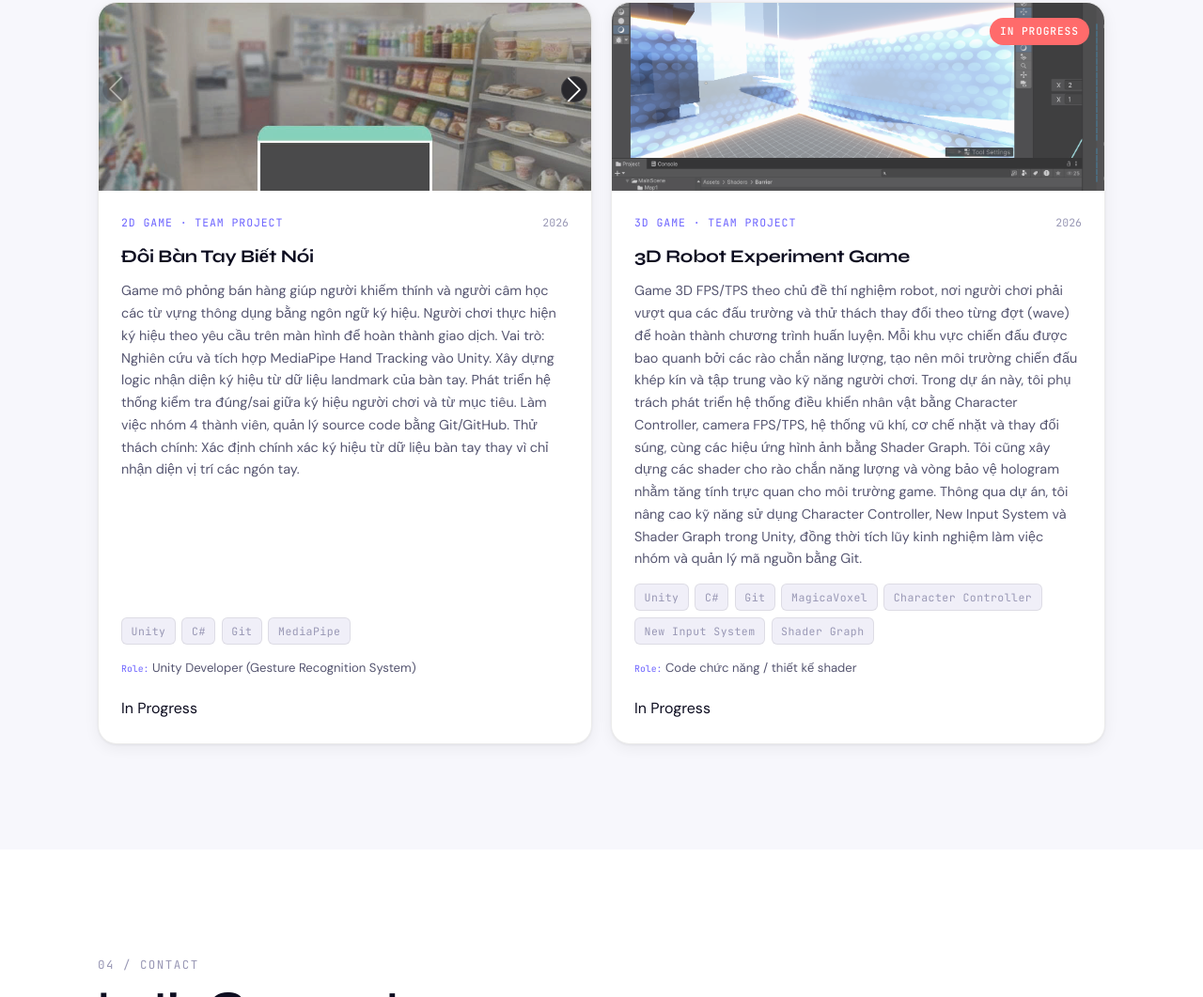
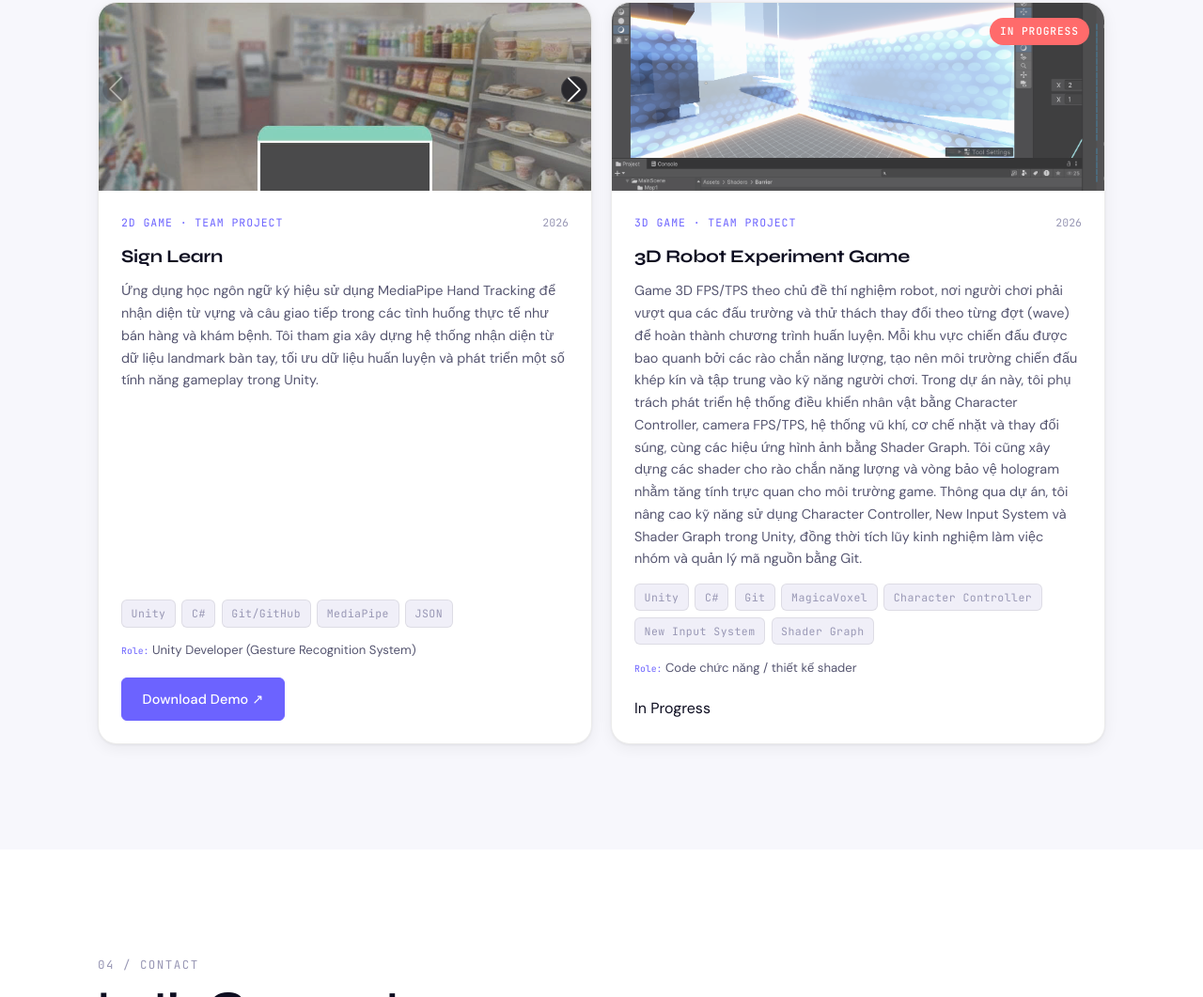
Before and after one commit to nguyenlamgiabao/Portfolio, a website: page index.html in a window 1280 px wide. Shown: the part 3621-4682 px from the top of the page at 94% size. Drawn offline with nearby package versions, Linux system fonts and the light colour scheme.

Commit message:
Update index.html

```diff
--- a/index.html
+++ b/index.html
@@ -462,31 +462,33 @@
               <span class="project-year">2026</span>
             </div>
 
-            <h3 class="project-title">Đôi Bàn Tay Biết Nói</h3>
+            <h3 class="project-title">Sign Learn</h3>
 
             <p class="project-desc">
-             Game mô phỏng bán hàng giúp người khiếm thính và người câm học các từ vựng thông dụng bằng ngôn ngữ ký hiệu. Người chơi thực hiện ký hiệu theo yêu cầu trên màn hình để hoàn thành giao dịch.
-             Vai trò:
-
-              Nghiên cứu và tích hợp MediaPipe Hand Tracking vào Unity.
-              Xây dựng logic nhận diện ký hiệu từ dữ liệu landmark của bàn tay.
-              Phát triển hệ thống kiểm tra đúng/sai giữa ký hiệu người chơi và từ mục tiêu.
-              Làm việc nhóm 4 thành viên, quản lý source code bằng Git/GitHub.
-
-              Thử thách chính: Xác định chính xác ký hiệu từ dữ liệu bàn tay thay vì chỉ nhận diện vị trí các ngón tay.
+              Ứng dụng học ngôn ngữ ký hiệu sử dụng MediaPipe Hand Tracking để nhận diện từ vựng
+              và câu giao tiếp trong các tình huống thực tế như bán hàng và khám bệnh.
+              Tôi tham gia xây dựng hệ thống nhận diện từ dữ liệu landmark bàn tay,
+              tối ưu dữ liệu huấn luyện và phát triển một số tính năng gameplay trong Unity.
             </p>
             <div class="project-stack">
               <span class="stack-tag">Unity</span>
               <span class="stack-tag">C#</span>
-              <span class="stack-tag">Git</span>
+              <span class="stack-tag">Git/GitHub</span>
               <span class="stack-tag">MediaPipe</span>
+              <span class="stack-tag">JSON</span>
             </div>
             <div class="project-role">
               <span class="mono">Role:</span> Unity Developer (Gesture Recognition System)
             </div>
             <div class="project-links">
 
-               <p>In Progress</p>
+               <!-- <a href="https://github.com/nguyenlamgiabao/Gam202" target="_blank" rel="noopener" class="btn btn-primary">
+                GitHub ↗
+              </a> -->
+
+               <a href="https://github.com/nguyenlamgiabao/Portfolio/releases/download/demo/SignLearn_v01.rar" target="_blank" rel="noopener" class="btn btn-primary">
+                Download Demo ↗
+              </a>
               <!-- <a href="https://github.com/YOUR_USERNAME/group-3d-game" target="_blank" rel="noopener" class="btn btn-outline">
                 GitHub ↗
               </a> -->
```
